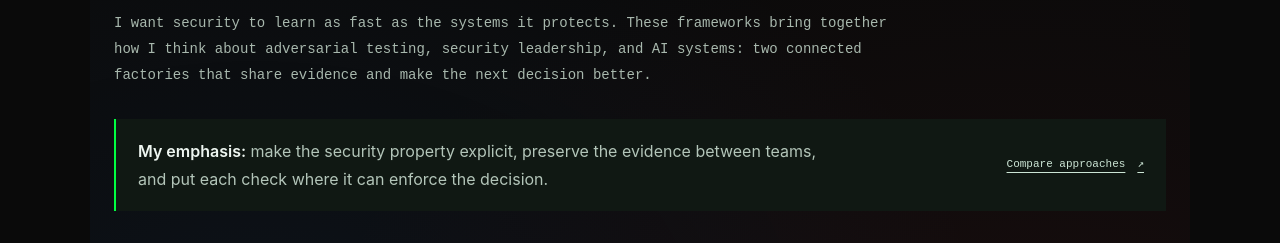
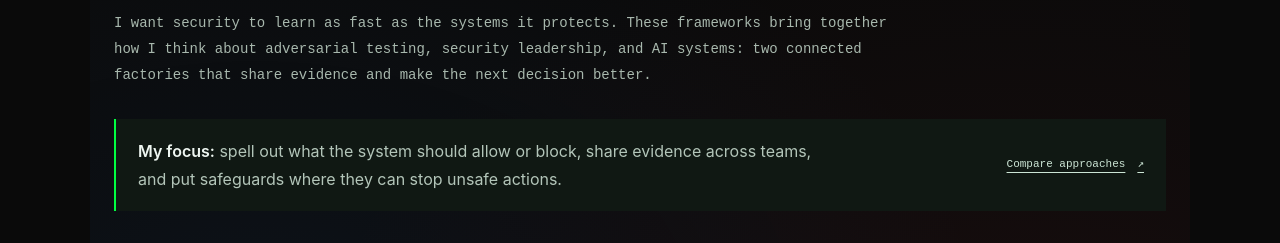
Before and after one commit to sumlac/sumlac.github.io, a website: page index.html in a window 1280 px wide. Shown: the part 1140-1383 px from the top of the page. Drawn offline with Linux system fonts and the light colour scheme.

Commit message:
Clarify the framework focus in plain language

```diff
--- a/index.html
+++ b/index.html
@@ -329,7 +329,7 @@ footer{
   <div class="factory-preview-kicker">FRAMEWORKS BY JUSTIN CALMUS / CONTINUOUS OFFENSE + DEFENSE</div>
   <h2 id="factories-heading">Two factories.<br><span>One tighter loop.</span></h2>
   <p class="section-intro">I want security to learn as fast as the systems it protects. These frameworks bring together how I think about adversarial testing, security leadership, and AI systems: two connected factories that share evidence and make the next decision better.</p>
-  <div class="framework-author"><p><strong>My emphasis:</strong> make the security property explicit, preserve the evidence between teams, and put each check where it can enforce the decision.</p><a href="mailto:justin@sumlac.com?subject=Comparing%20AI%20security%20approaches">Compare approaches <span aria-hidden="true">&nearr;</span></a></div>
+  <div class="framework-author"><p><strong>My focus:</strong> spell out what the system should allow or block, share evidence across teams, and put safeguards where they can stop unsafe actions.</p><a href="mailto:justin@sumlac.com?subject=Comparing%20AI%20security%20approaches">Compare approaches <span aria-hidden="true">&nearr;</span></a></div>
   <div class="factory-preview-grid">
     <a class="factory-preview-card factory-preview-defense" href="/defense-factory/">
       <span class="factory-preview-label">01 / DEFENSE</span>
```
